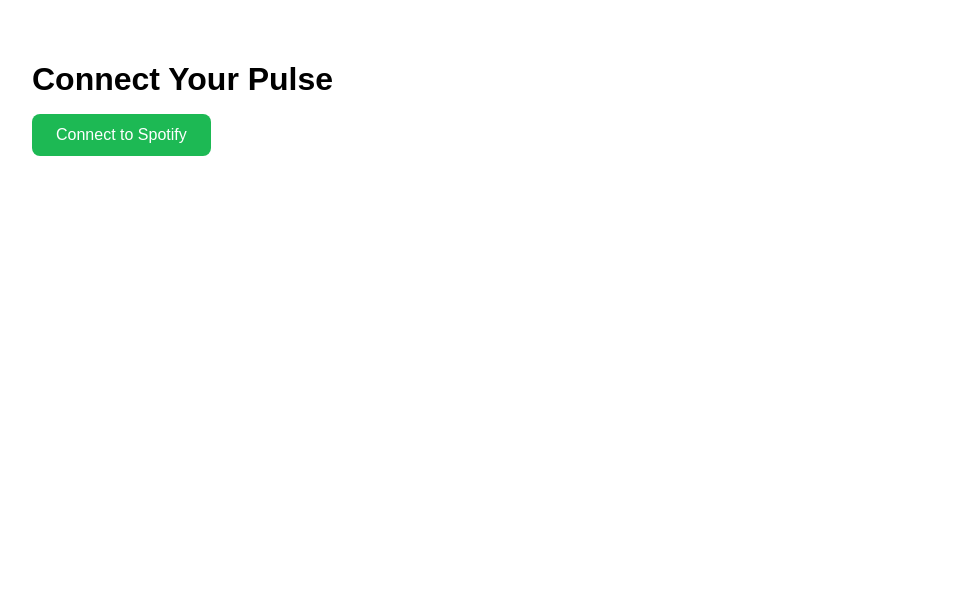
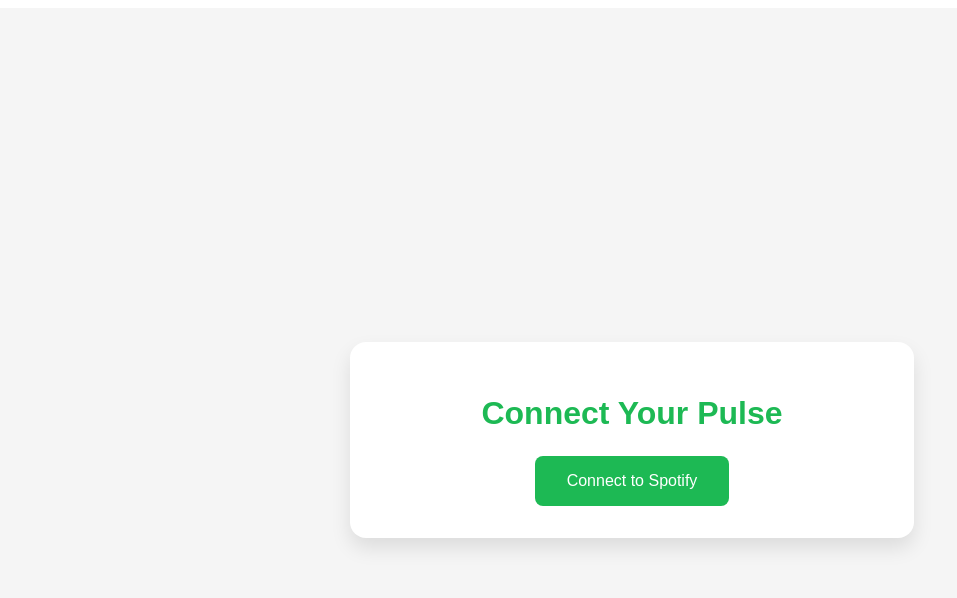
Before and after one commit to hasnahamidan/connectyourpulse, a Next.js app: page / in a window 1280 px wide. Shown: the top 598 px of the page, without its empty margins (8-965 px from the left). Built offline with nearby package versions, Linux system fonts and the light colour scheme.

Commit message:
Update index.js

```diff
--- a/pages/index.js
+++ b/pages/index.js
@@ -5,13 +5,19 @@
   const [spotifyConnected, setSpotifyConnected] = useState(false);
   const [userData, setUserData] = useState(null);
 
+  const clientId = "76776b067d794946aff978a99f961533";
+  const redirectUri = "https://connectyourpulseid.vercel.app";
+  const scope = "user-read-private user-read-email";
+
   useEffect(() => {
-    const urlParams = new URLSearchParams(window.location.search);
-    const token = urlParams.get("access_token");
+    const hash = window.location.hash;
+    if (hash) {
+      const token = new URLSearchParams(hash.substring(1)).get("access_token");
       if (token) {
         setAccessToken(token);
         setSpotifyConnected(true);
-      window.history.pushState({}, "", "/");
+        window.history.pushState("", document.title, window.location.pathname);
+      }
     }
   }, []);
 
@@ -25,42 +31,67 @@
         .then((res) => res.json())
         .then((data) => {
           setUserData(data);
+        })
+        .catch((err) => {
+          console.error(err);
+          setSpotifyConnected(false);
         });
     }
   }, [accessToken]);
 
   const handleConnectSpotify = () => {
-    const clientId = "76776b067d794946aff978a99f961533";
-    const redirectUri = "https://connectyourpulseid.vercel.app/api/callback";
-    const scope = "user-read-private user-read-email";
-
-    const authUrl = `https://accounts.spotify.com/authorize?client_id=${clientId}&response_type=code&redirect_uri=${redirectUri}&scope=${encodeURIComponent(scope)}`;
+    const authUrl = `https://accounts.spotify.com/authorize?client_id=${clientId}&response_type=token&redirect_uri=${redirectUri}&scope=${scope}`;
     window.location.href = authUrl;
   };
 
   return (
-    <div style={{ padding: "2rem", fontFamily: "Arial, sans-serif" }}>
-      <h1 style={{ fontSize: "2rem", marginBottom: "1rem" }}>Connect Your Pulse</h1>
+    <div
+      style={{
+        fontFamily: "sans-serif",
+        minHeight: "100vh",
+        display: "flex",
+        flexDirection: "column",
+        alignItems: "center",
+        justifyContent: "center",
+        backgroundColor: "#f5f5f5",
+        padding: "2rem",
+      }}
+    >
+      <div
+        style={{
+          background: "white",
+          borderRadius: "1rem",
+          boxShadow: "0 10px 20px rgba(0,0,0,0.1)",
+          padding: "2rem",
+          width: "100%",
+          maxWidth: "500px",
+          textAlign: "center",
+        }}
+      >
+        <h1 style={{ fontSize: "2rem", marginBottom: "1.5rem", color: "#1DB954" }}>
+          Connect Your Pulse
+        </h1>
         {!spotifyConnected ? (
           <button
             onClick={handleConnectSpotify}
             style={{
-            padding: "0.75rem 1.5rem",
+              padding: "1rem 2rem",
               fontSize: "1rem",
               backgroundColor: "#1DB954",
-            color: "white",
+              color: "#fff",
               border: "none",
               borderRadius: "8px",
               cursor: "pointer",
+              transition: "all 0.3s",
             }}
           >
             Connect to Spotify
           </button>
         ) : (
           <div>
-          <p>✅ Connected to Spotify</p>
+            <p style={{ color: "#333", fontWeight: "bold" }}>✅ Connected to Spotify</p>
             {userData && (
-            <div style={{ marginTop: "1rem" }}>
+              <div style={{ marginTop: "1rem", textAlign: "left" }}>
                 <p><strong>Name:</strong> {userData.display_name}</p>
                 <p><strong>Email:</strong> {userData.email}</p>
               </div>
@@ -68,5 +99,6 @@
           </div>
         )}
       </div>
+    </div>
   );
 }
```
Lines whose indentation alone changed are shown as unchanged.
